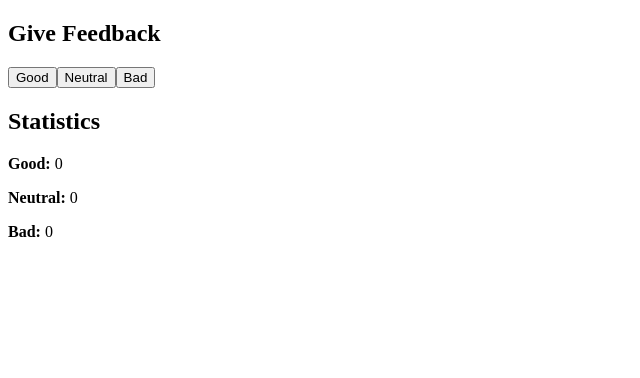
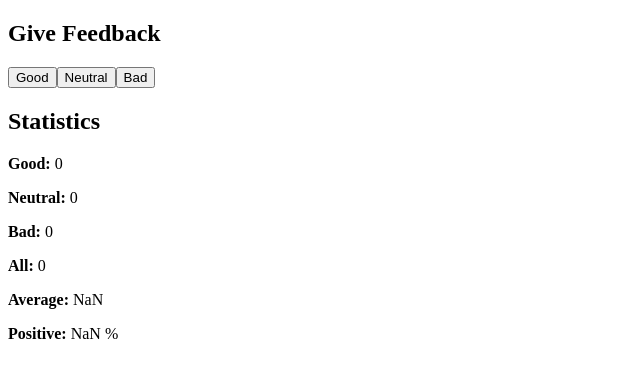
Before and after one commit to mapaza/DAWA-Laboratiorio-4, a React (Create React App) app in the folder votaciones/: page / in a window 1280 px wide. Shown: the top 378 px of the page, without its empty margins (0-640 px from the left). Built offline with nearby package versions, Linux system fonts and the light colour scheme.

Commit message:
2 Votaciones: Inclusión de Estadísticas

```diff
--- a/votaciones/src/index.js
+++ b/votaciones/src/index.js
@@ -7,10 +7,6 @@ const App = () => {
   const [good, setGood] = useState(0);
   const [neutral, setNeutral] = useState(0);
   const [bad, setBad] = useState(0);
-  //Constantes de Estadísticas
-  const [all, setAll] = useState(0);
-  const [average, setAverage] = useState(0);
-  const [positive, setPositive] = useState(0);
 
   //Funciones handlerClick Feedback
   const handlerClickGood = () =>{
@@ -22,7 +18,7 @@ const App = () => {
   const handlerClickBad = () =>{
       setBad(bad + 1)
   }
-  //Funciones  Statistics
+  /* //Funciones  Statistics
   const AllFunction = () =>{
      var total = good+neutral+bad+1
      setAll(total)
@@ -39,7 +35,9 @@ const App = () => {
     var total = all+1
     var porcentaje = (100*(good+1))/total
     setPositive(porcentaje)
-}
+}*/
+var average = ((good*1)+(neutral*0)+(bad*-1))/(good+neutral+bad)
+
   return (
     <div>
       <h2>Give Feedback</h2>
@@ -59,7 +57,18 @@ const App = () => {
         <strong>Bad: </strong>
         {bad}
       </p>
-
+      <p>
+        <strong>All: </strong>
+        {good+neutral+bad}
+      </p>
+      <p>
+        <strong>Average: </strong>
+        {average}
+      </p>
+      <p>
+        <strong>Positive: </strong>
+        {(100*good)/(good+neutral+bad)} %
+      </p>
     </div>
   );
 };
```
